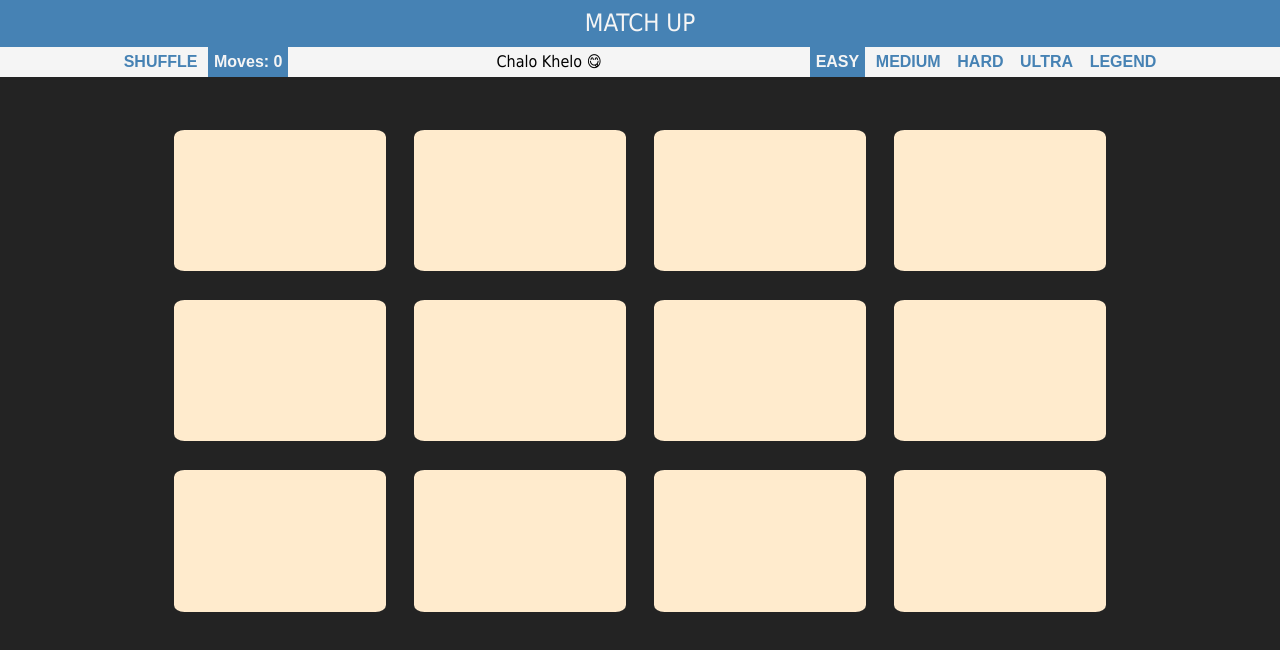
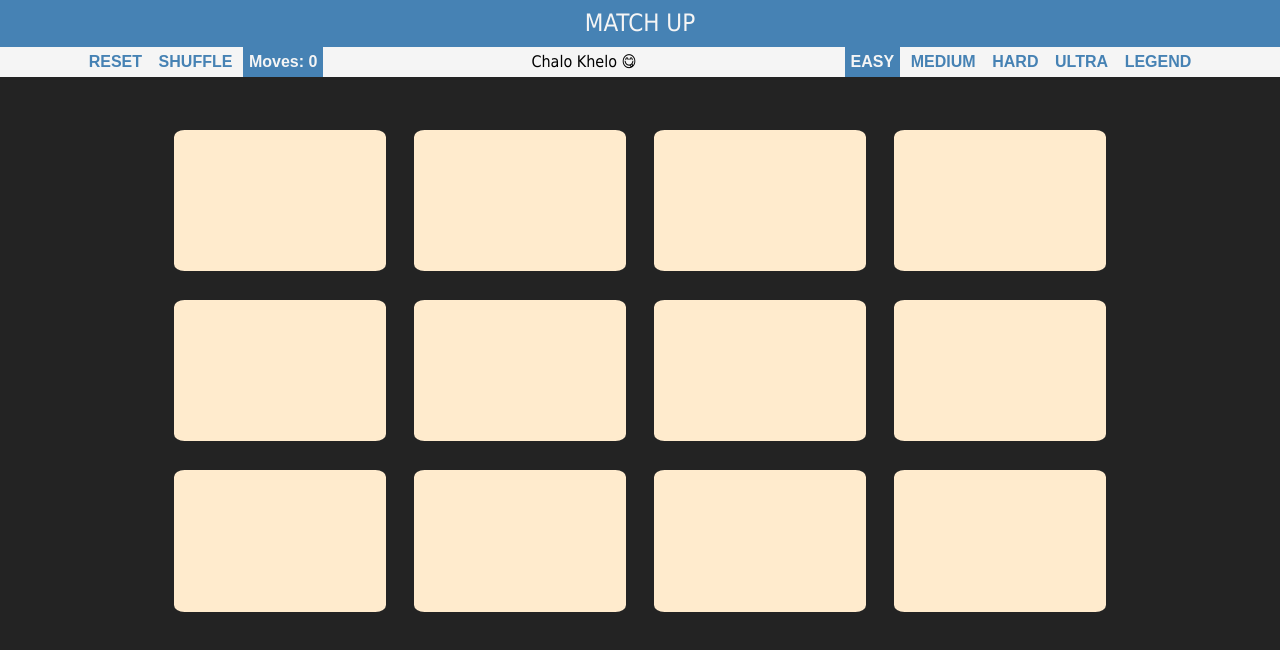
Before and after one commit to HAZberi/the-memory-game, a plain HTML site: page index.html in a window 1280 px wide. Both pictures are taken after a click on the element 640 px from the left and 61 px from the top of the page. Drawn offline with Linux system fonts and the light colour scheme.

Commit message:
reset feature

```diff
--- a/index.html
+++ b/index.html
@@ -12,7 +12,8 @@
 				Match Up
 			</h1>
 			<div class = "stripe">
-				<button id = "reset">Shuffle</button>
+				<button id = "reset">Reset</button>
+				<button id = "shuffle">Shuffle</button>
 				<button class="moves">Moves: 0</button>
 				<span id="message">Chalo Khelo 😋</span>
 				<button class ="mode selected">Easy</button>
--- a/script.js
+++ b/script.js
@@ -38,7 +38,8 @@ container.addEventListener("click", (e) => {
 
 stripe.addEventListener("click", function (e) {
   e.stopPropagation();
-  if (e.target.id === "reset") displayLevels(selectLevels(imgUrls, gameLevel));
+  if (e.target.id === "shuffle") displayLevels(selectLevels(imgUrls, gameLevel));
+  if (e.target.id === "reset") reset();
   if (e.target.textContent === "Easy") modeHandeller(gameLevels[0], e.target);
   if (e.target.textContent === "Medium") modeHandeller(gameLevels[1], e.target);
   if (e.target.textContent === "Hard") modeHandeller(gameLevels[2], e.target);
@@ -157,18 +158,24 @@ const eightInARow = function (urls) {
   });
 };
 
-const displayLevels = function (urls) {
+const reset = function(){
   images.forEach(image => image.style.display = 'none')
   covers.forEach(cover => cover.style.display = 'block');
   moves = 0;
+  message.textContent = "Chalo Khelo 😋";
   movesBtn.textContent = `Moves: ${moves}`;
   headerDisplay.textContent = "Match Up";
   headerDisplay.style.backgroundColor = "steelblue";
+}
+
+const displayLevels = function (urls) {
+  reset();
   resetImgs(urls);
   if (urls.length <= 12 && urls.length > 6) fourInARow(urls);
   if (urls.length <=20 && urls.length > 12) fiveInARow(urls);
   if (urls.length > 20) eightInARow(urls);
 };
+
 
 const stickyNav = function () {
   const options = {
```
